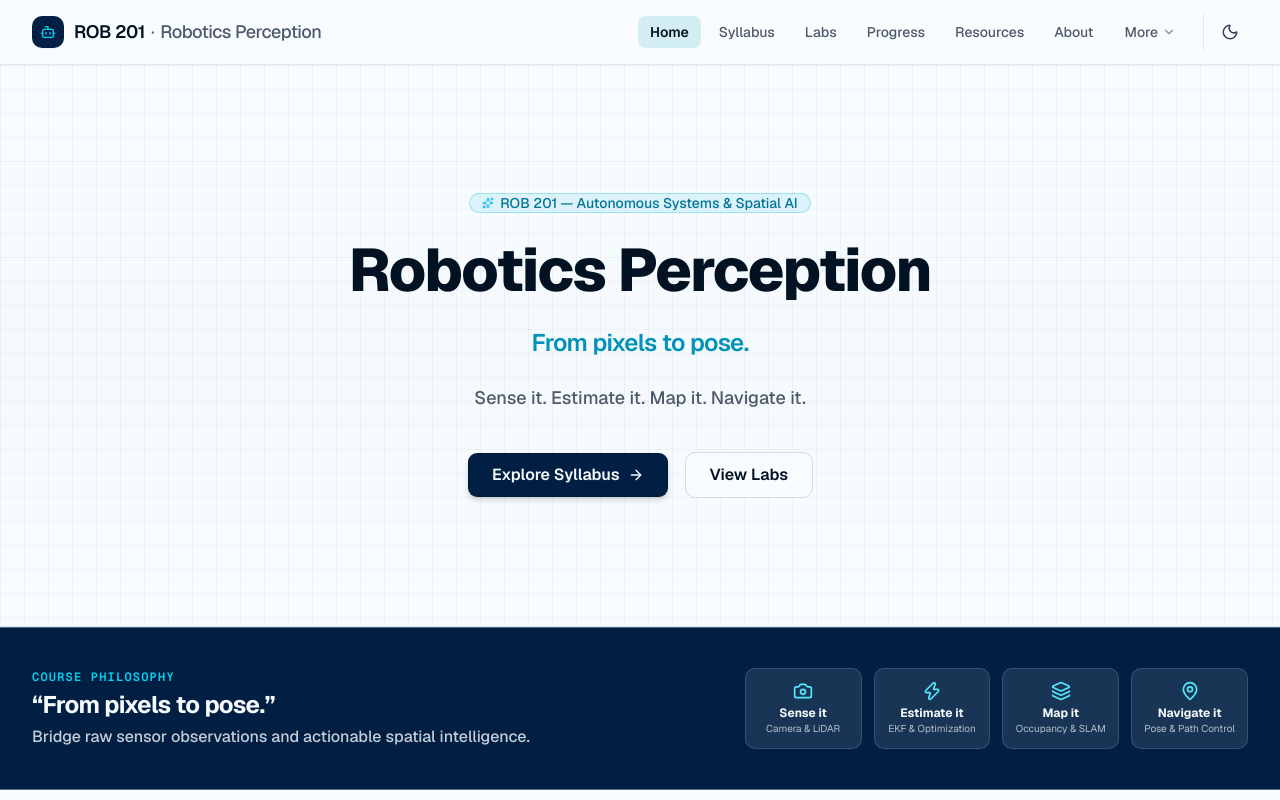
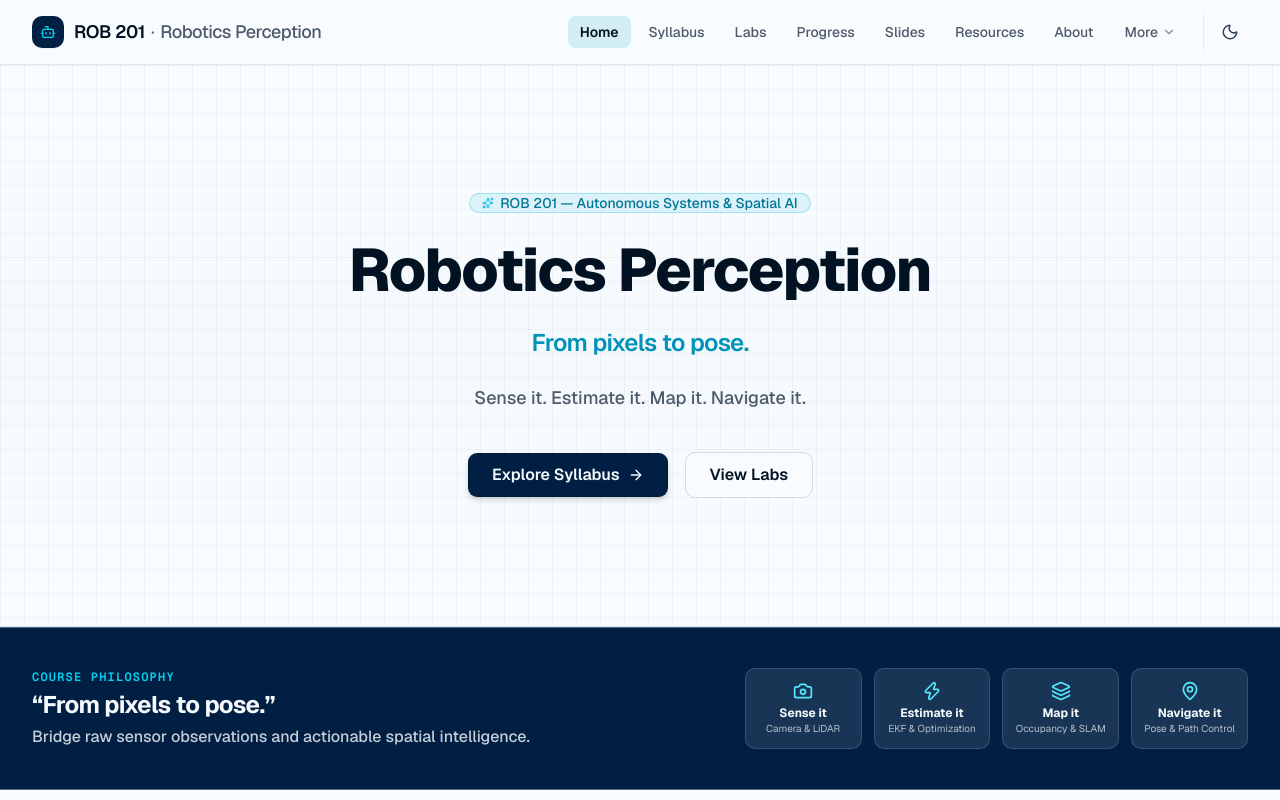
Before and after one commit to victordechrist/Robotics_Perception_Syllabus, a Next.js app: page / in a window 1280 px wide. Shown: the top 800 px of the page. Built offline with nearby package versions, Linux system fonts and the light colour scheme.

Commit message:
feat(nav): phase 7 — slides link + interactive-content authoring docs
Co-Authored-By: Victor Christ <chukaobionwu@gmail.com>

[Opened by Devin](https://app.devin.ai/sessions/e824b08f52d749f2b07b2a503f89c762)

```diff
--- a/src/components/layout/navbar.tsx
+++ b/src/components/layout/navbar.tsx
@@ -19,6 +19,7 @@
   { href: "/syllabus", label: "Syllabus" },
   { href: "/labs", label: "Labs" },
   { href: "/progress", label: "Progress" },
+  { href: "https://github.com/victordechrist/slides/tree/main/introduction%20to%20robotics%20perception", label: "Slides", external: true },
   { href: "/resources", label: "Resources" },
   { href: "/about", label: "About" },
 ];
@@ -39,6 +40,7 @@
   { href: "/staff", label: "Staff" },
   { href: "/assessments", label: "Assessments" },
   { href: "/lectures", label: "Lectures" },
+  { href: "https://github.com/victordechrist/slides/tree/main/introduction%20to%20robotics%20perception", label: "Slides", external: true },
 ];
 
 export function Navbar() {
@@ -78,6 +80,19 @@
               link.href === "/"
                 ? pathname === "/"
                 : pathname === link.href || pathname.startsWith(link.href + "/");
+            if (link.external) {
+              return (
+                <a
+                  key={link.href}
+                  href={link.href}
+                  target="_blank"
+                  rel="noopener noreferrer"
+                  className="px-3 py-1.5 rounded-md transition-colors text-muted-foreground hover:text-foreground hover:bg-muted/60"
+                >
+                  {link.label}
+                </a>
+              );
+            }
             return (
               <Link
                 key={link.href}
@@ -158,6 +173,20 @@
                 link.href === "/"
                   ? pathname === "/"
                   : pathname === link.href || pathname.startsWith(link.href + "/");
+              if (link.external) {
+                return (
+                  <a
+                    key={link.href}
+                    href={link.href}
+                    target="_blank"
+                    rel="noopener noreferrer"
+                    onClick={() => setMobileMenuOpen(false)}
+                    className="px-3 py-2 rounded-md text-sm font-medium transition-colors text-muted-foreground hover:text-foreground hover:bg-muted"
+                  >
+                    {link.label}
+                  </a>
+                );
+              }
               return (
                 <Link
                   key={link.href}
```
Also changed, not shown: 1 other file (tests, documents, lock files or other folders).
